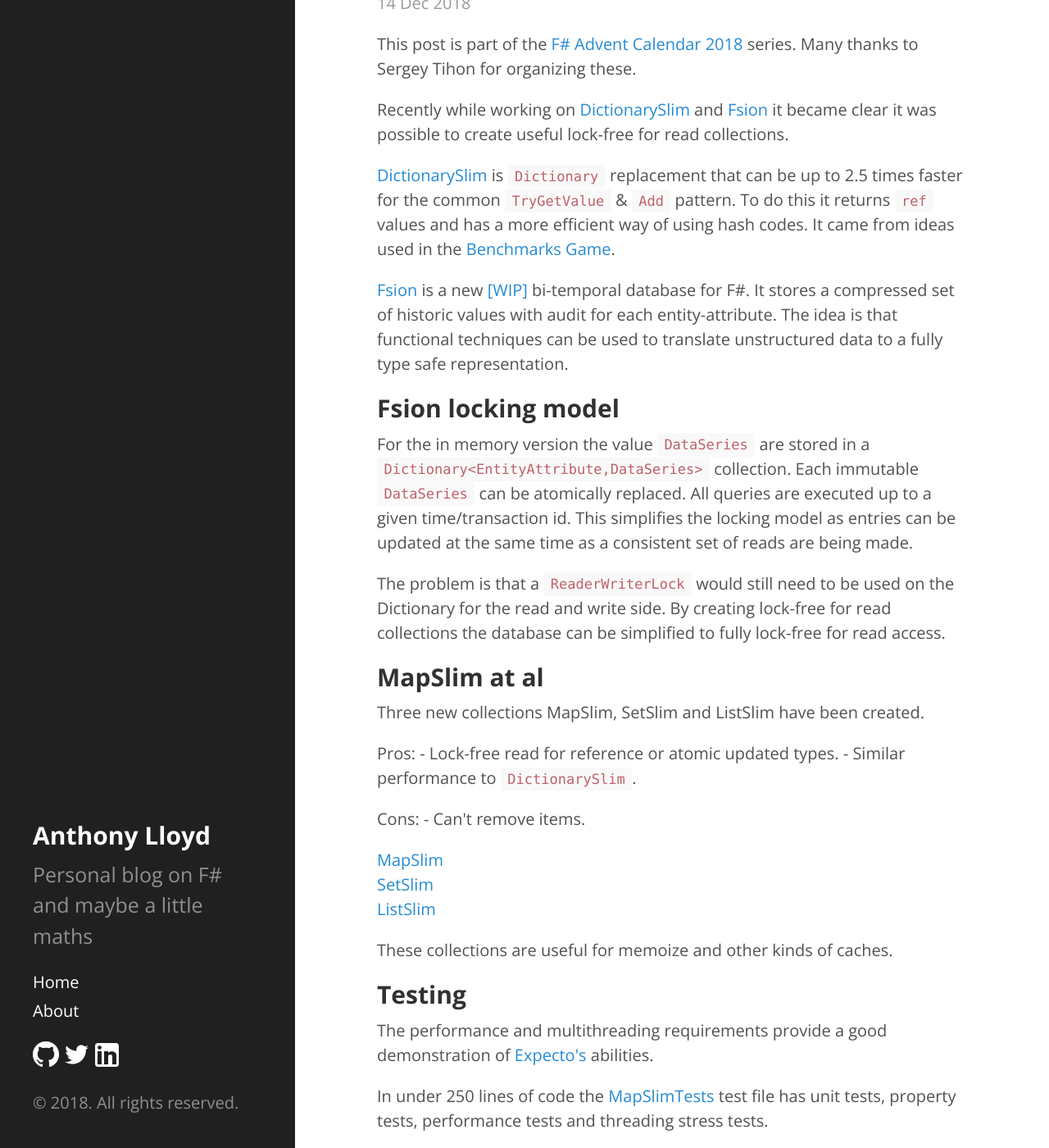
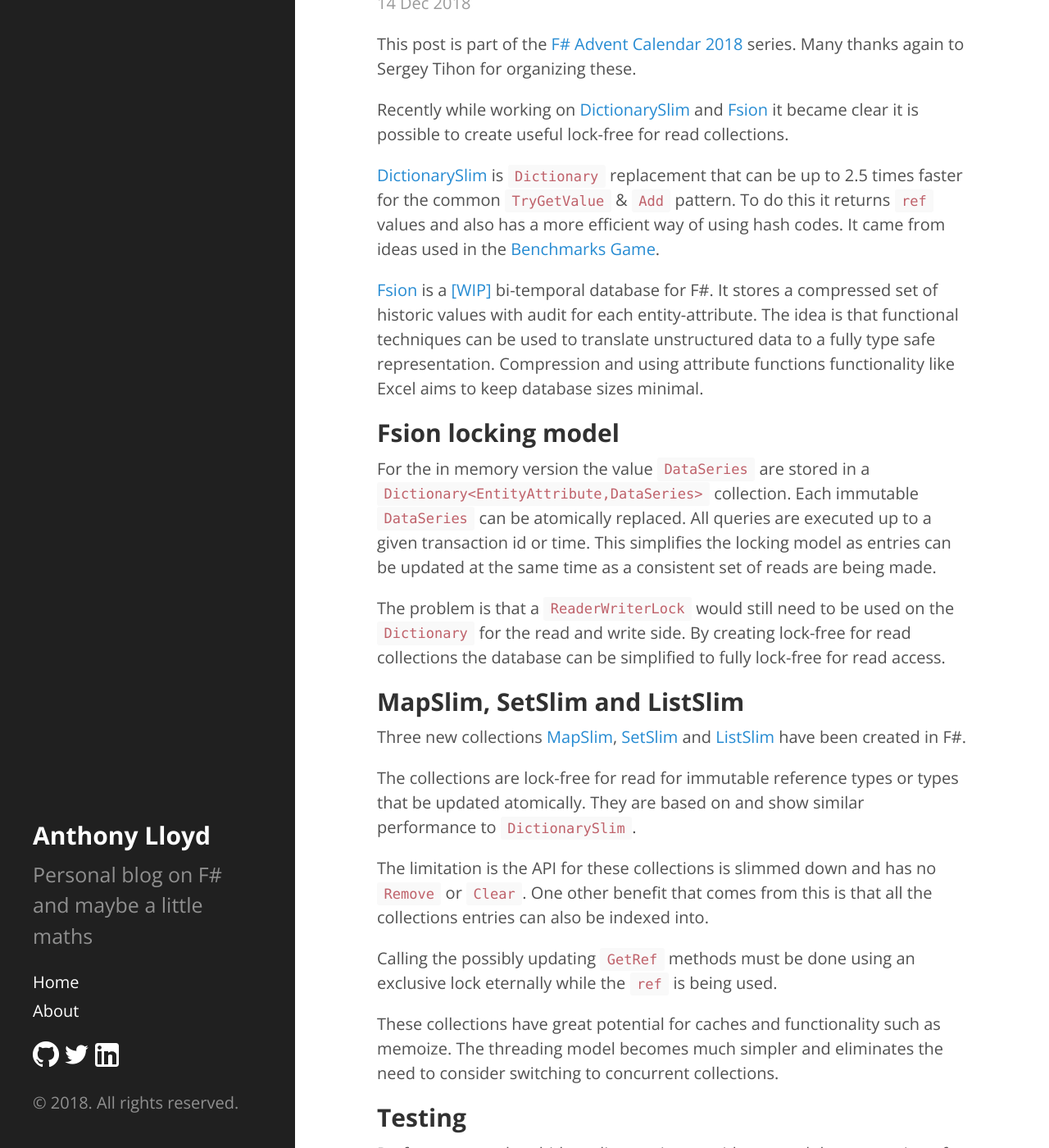
Before and after one commit to AnthonyLloyd/AnthonyLloyd.github.io, a Jekyll site: the page built from _posts/2018-12-14-mapslim.html, in a window 1280 px wide and 1400 px high, scrolled down 191 px. Shown: the whole window at 82% size. Built offline with Jekyll 4.4.1, drawn with Linux system fonts in a browser that asks for light colours; some web fonts are replaced; comment, search, counter and statistics services are not loaded; some of the changed text lies outside the part shown.

Commit message:
first draft

```diff
--- a/_posts/2018-12-14-mapslim.html
+++ b/_posts/2018-12-14-mapslim.html
@@ -7,48 +7,51 @@
 exclude: true
 ---
 <p>This post is part of the <a href="https://sergeytihon.com/2018/10/22/f-advent-calendar-in-english-2018/">F# Advent Calendar 2018</a> series.
-Many thanks to Sergey Tihon for organizing these.</p>
+Many thanks again to Sergey Tihon for organizing these.</p>
 <p>Recently while working on <a href="https://github.com/dotnet/corefxlab/blob/master/src/Microsoft.Experimental.Collections/Microsoft/Collections/Extensions/DictionarySlim.cs">DictionarySlim</a>
-and <a href="https://github.com/AnthonyLloyd/Fsion">Fsion</a> it became clear it was possible to create useful lock-free for read collections.</p>
+and <a href="https://github.com/AnthonyLloyd/Fsion">Fsion</a> it became clear it is possible to create useful lock-free for read collections.</p>
 <p><a href="https://github.com/dotnet/corefxlab/blob/master/src/Microsoft.Experimental.Collections/Microsoft/Collections/Extensions/DictionarySlim.cs">DictionarySlim</a>
 is <code>Dictionary</code> replacement that can be up to 2.5 times faster for the common <code>TryGetValue</code> &amp; <code>Add</code> pattern.
-To do this it returns <code>ref</code> values and has a more efficient way of using hash codes. It came from ideas used in the
+To do this it returns <code>ref</code> values and also has a more efficient way of using hash codes. It came from ideas used in the
 <a href="https://benchmarksgame-team.pages.debian.net/benchmarksgame/program/knucleotide-csharpcore-9.html">Benchmarks Game</a>.</p>
-<p><a href="https://github.com/AnthonyLloyd/Fsion">Fsion</a> is a new <a href="https://dictionary.cambridge.org/dictionary/english/wip">[WIP]</a> bi-temporal database for F#.
+<p><a href="https://github.com/AnthonyLloyd/Fsion">Fsion</a> is a <a href="https://dictionary.cambridge.org/dictionary/english/wip">[WIP]</a> bi-temporal database for F#.
 It stores a compressed set of historic values with audit for each entity-attribute.
-The idea is that functional techniques can be used to translate unstructured data to a fully type safe representation.</p>
+The idea is that functional techniques can be used to translate unstructured data to a fully type safe representation.
+Compression and using attribute functions functionality like Excel aims to keep database sizes minimal.</p>
 <h2>Fsion locking model</h2>
 <p>For the in memory version the value <code>DataSeries</code> are stored in a <code>Dictionary&lt;EntityAttribute,DataSeries&gt;</code> collection.
 Each immutable <code>DataSeries</code> can be atomically replaced.
-All queries are executed up to a given time/transaction id.
+All queries are executed up to a given transaction id or time.
 This simplifies the locking model as entries can be updated at the same time as a consistent set of reads are being made.</p>
-<p>The problem is that a <code>ReaderWriterLock</code> would still need to be used on the Dictionary for the read and write side.
+<p>The problem is that a <code>ReaderWriterLock</code> would still need to be used on the <code>Dictionary</code> for the read and write side.
 By creating lock-free for read collections the database can be simplified to fully lock-free for read access.</p>
-<h2>MapSlim at al</h2>
-<p>Three new collections MapSlim, SetSlim and ListSlim have been created.</p>
-<p>Pros:
-- Lock-free read for reference or atomic updated types.
-- Similar performance to <code>DictionarySlim</code>.</p>
-<p>Cons:
-- Can't remove items.</p>
-<p><a href="https://github.com/AnthonyLloyd/Fsion/blob/master/Fsion/MapSlim.fs">MapSlim</a><br />
-<a href="https://github.com/AnthonyLloyd/Fsion/blob/master/Fsion/SetSlim.fs">SetSlim</a><br />
-<a href="https://github.com/AnthonyLloyd/Fsion/blob/master/Fsion/ListSlim.fs">ListSlim</a></p>
-<p>These collections are useful for memoize and other kinds of caches.</p>
+<h2>MapSlim, SetSlim and ListSlim</h2>
+<p>Three new collections <a href="https://github.com/AnthonyLloyd/Fsion/blob/master/Fsion/MapSlim.fs">MapSlim</a>,
+<a href="https://github.com/AnthonyLloyd/Fsion/blob/master/Fsion/SetSlim.fs">SetSlim</a>
+and <a href="https://github.com/AnthonyLloyd/Fsion/blob/master/Fsion/ListSlim.fs">ListSlim</a> have been created in F#.</p>
+<p>The collections are lock-free for read for immutable reference types or types that be updated atomically.
+They are based on and show similar performance to <code>DictionarySlim</code>.</p>
+<p>The limitation is the API for these collections is slimmed down and has no <code>Remove</code> or <code>Clear</code>.
+One other benefit that comes from this is that all the collections entries can also be indexed into.</p>
+<p>Calling the possibly updating <code>GetRef</code> methods must be done using an exclusive lock eternally while the <code>ref</code> is being used.</p>
+<p>These collections have great potential for caches and functionality such as memoize.
+The threading model becomes much simpler and eliminates the need to consider switching to concurrent collections.</p>
 <h2>Testing</h2>
-<p>The performance and multithreading requirements provide a good demonstration of <a href="https://github.com/haf/expecto">Expecto's</a> abilities.</p>
+<p>Performance and multithreading testing provides a good demonstration of <a href="https://github.com/haf/expecto">Expecto's</a> abilities.</p>
 <p>In under 250 lines of code the <a href="https://github.com/AnthonyLloyd/Fsion/blob/master/Fsion.Tests/MapSlimTests.fs">MapSlimTests</a>
 test file has unit tests, property tests, performance tests and threading stress tests.</p>
-<p><img src="/{{site.baseurl}}public/mapslim/mapslim_perf.png" alt="mapslim_perf" /></p>
+<p><img src="/{{site.baseurl}}public/mapslim/mapslim_stress.png" alt="mapslim_stress" /></p>
 <p>The other collection test files are <a href="https://github.com/AnthonyLloyd/Fsion/blob/master/Fsion.Tests/SetSlimTests.fs">SetSlimTests</a> and
 <a href="https://github.com/AnthonyLloyd/Fsion/blob/master/Fsion.Tests/ListSlimTests.fs">ListSlimTests</a></p>
-<p><img src="/{{site.baseurl}}public/mapslim/mapslim_stress.png" alt="mapslim_stress" /></p>
+<p><img src="/{{site.baseurl}}public/mapslim/mapslim_perf.png" alt="mapslim_perf" /></p>
+<p>The tests show large performance improvements over equivalent mutable collections.
+In multithreading situations such as server caches this difference will be even greater.</p>
 <h2>Conclusion</h2>
 <p><a href="https://github.com/AnthonyLloyd/Fsion">Fsion</a> makes use of immutable <code>DataSeries</code> and lock-free read collections like <code>MapSlim</code>
 to create a row versioning style concurrency model.</p>
-<p>This provides a middle ground between immutable and fully mutable collections.
-This simplifies the complex and error prone locking often required in server caches.</p>
-<p>In future posts I hope to demonstrate combining all of these from a functional language can lead to a
+<p>This produces an interesting hybrid approach possible in a functional-first language.
+It simplifies often complex and error prone locking required in server caches.</p>
+<p>In future posts I hope to demonstrate combining all of this from a functional language can lead to a
 simple yet high performance database and server.</p>
 <p>Happy holidays!</p>
 <h2>References</h2>
```
Also changed, not shown: 1 other file.
